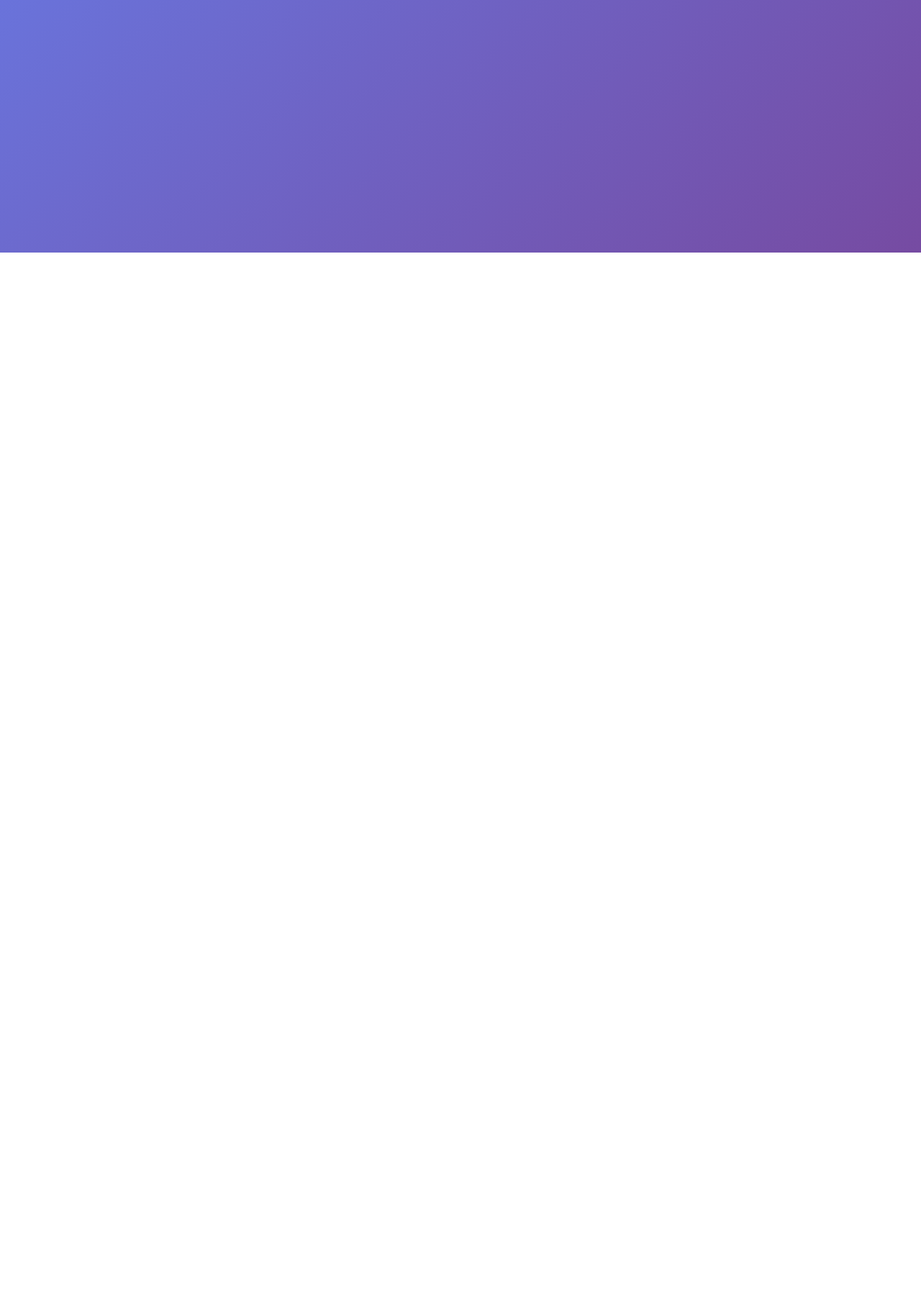
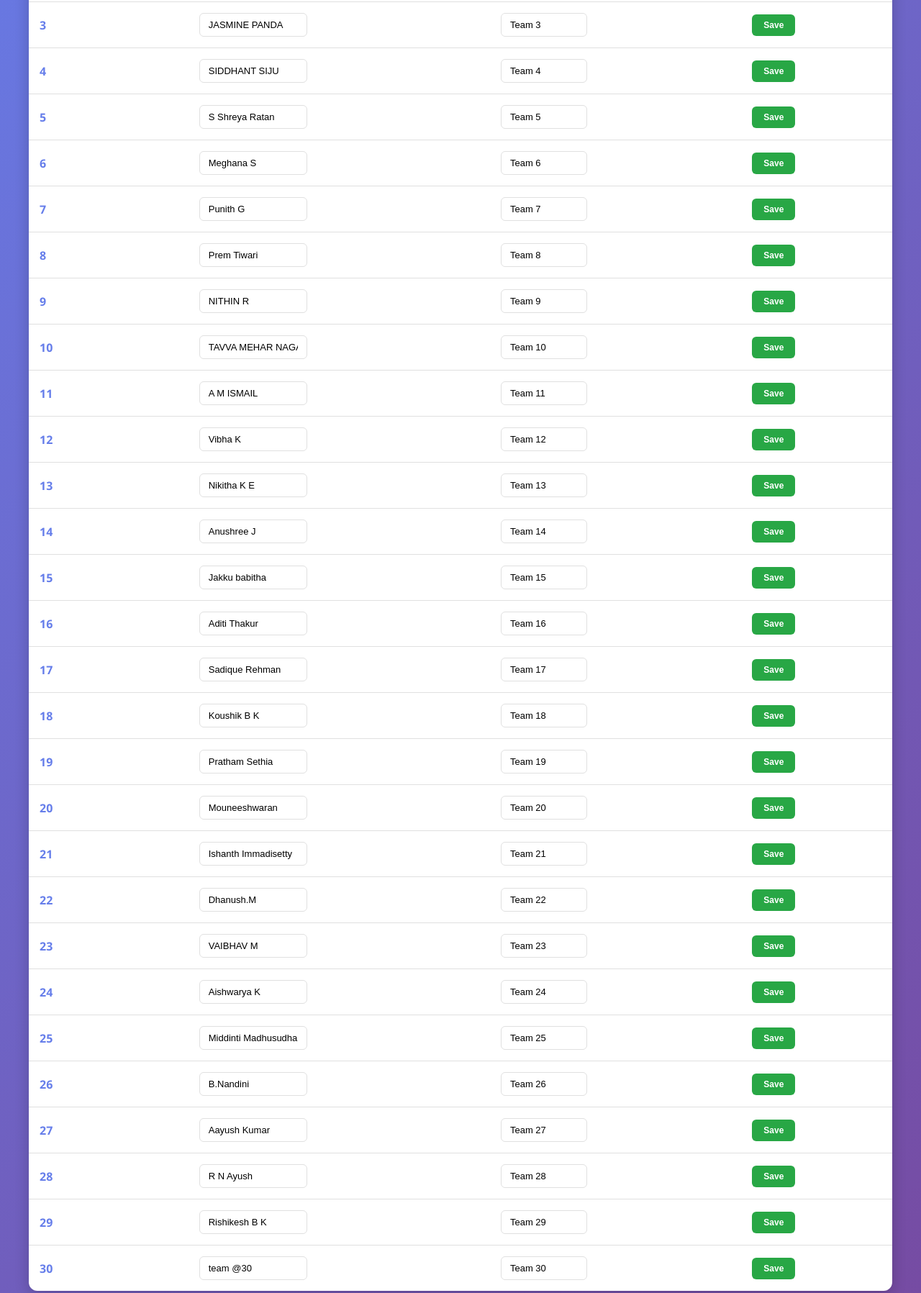
Before and after one commit to luckybiswal98210-eng/TREASURE-HUNT, a website: page admin.html in a window 1280 px wide. Shown: the part 449-2246 px from the top of the page at 72% size. Before the commit the page ends 800 px from the top, so only its background shows below. Drawn offline with Linux system fonts and the light colour scheme; no server answers.

Commit message:
Update login normalization and ship 30-team credentials

```diff
--- /dev/null
+++ b/credentials.json
@@ -0,0 +1,154 @@
+{
+  "teams": [
+    {
+      "id": "1",
+      "password": "Dhanush.M",
+      "name": "Team 1"
+    },
+    {
+      "id": "2",
+      "password": "Pavitra patil",
+      "name": "Team 2"
+    },
+    {
+      "id": "3",
+      "password": "JASMINE PANDA",
+      "name": "Team 3"
+    },
+    {
+      "id": "4",
+      "password": "SIDDHANT SIJU",
+      "name": "Team 4"
+    },
+    {
+      "id": "5",
+      "password": "S Shreya Ratan",
+      "name": "Team 5"
+    },
+    {
+      "id": "6",
+      "password": "Meghana S",
+      "name": "Team 6"
+    },
+    {
+      "id": "7",
+      "password": "Punith G",
+      "name": "Team 7"
+    },
+    {
+      "id": "8",
+      "password": "Prem Tiwari",
+      "name": "Team 8"
+    },
+    {
+      "id": "9",
+      "password": "NITHIN R",
+      "name": "Team 9"
+    },
+    {
+      "id": "10",
+      "password": "TAVVA MEHAR NAGA SAI KRISHNA",
+      "name": "Team 10"
+    },
+    {
+      "id": "11",
+      "password": "A M ISMAIL",
+      "name": "Team 11"
+    },
+    {
+      "id": "12",
+      "password": "Vibha K",
+      "name": "Team 12"
+    },
+    {
+      "id": "13",
+      "password": "Nikitha K E",
+      "name": "Team 13"
+    },
+    {
+      "id": "14",
+      "password": "Anushree J",
+      "name": "Team 14"
+    },
+    {
+      "id": "15",
+      "password": "Jakku babitha",
+      "name": "Team 15"
+    },
+    {
+      "id": "16",
+      "password": "Aditi Thakur",
+      "name": "Team 16"
+    },
+    {
+      "id": "17",
+      "password": "Sadique Rehman",
+      "name": "Team 17"
+    },
+    {
+      "id": "18",
+      "password": "Koushik B K",
+      "name": "Team 18"
+    },
+    {
+      "id": "19",
+      "password": "Pratham Sethia",
+      "name": "Team 19"
+    },
+    {
+      "id": "20",
+      "password": "Mouneeshwaran",
+      "name": "Team 20"
+    },
+    {
+      "id": "21",
+      "password": "Ishanth Immadisetty",
+      "name": "Team 21"
+    },
+    {
+      "id": "22",
+      "password": "Dhanush.M",
+      "name": "Team 22"
+    },
+    {
+      "id": "23",
+      "password": "VAIBHAV M",
+      "name": "Team 23"
+    },
+    {
+      "id": "24",
+      "password": "Aishwarya K",
+      "name": "Team 24"
+    },
+    {
+      "id": "25",
+      "password": "Middinti Madhusudhan",
+      "name": "Team 25"
+    },
+    {
+      "id": "26",
+      "password": "B.Nandini",
+      "name": "Team 26"
+    },
+    {
+      "id": "27",
+      "password": "Aayush Kumar",
+      "name": "Team 27"
+    },
+    {
+      "id": "28",
+      "password": "R N Ayush",
+      "name": "Team 28"
+    },
+    {
+      "id": "29",
+      "password": "Rishikesh B K",
+      "name": "Team 29"
+    },
+    {
+      "id": "30",
+      "password": "team @30",
+      "name": "Team 30"
+    }
+  ]
+}
```
Also changed, not shown: login.html (+23 -10 lines), 1 other file.
